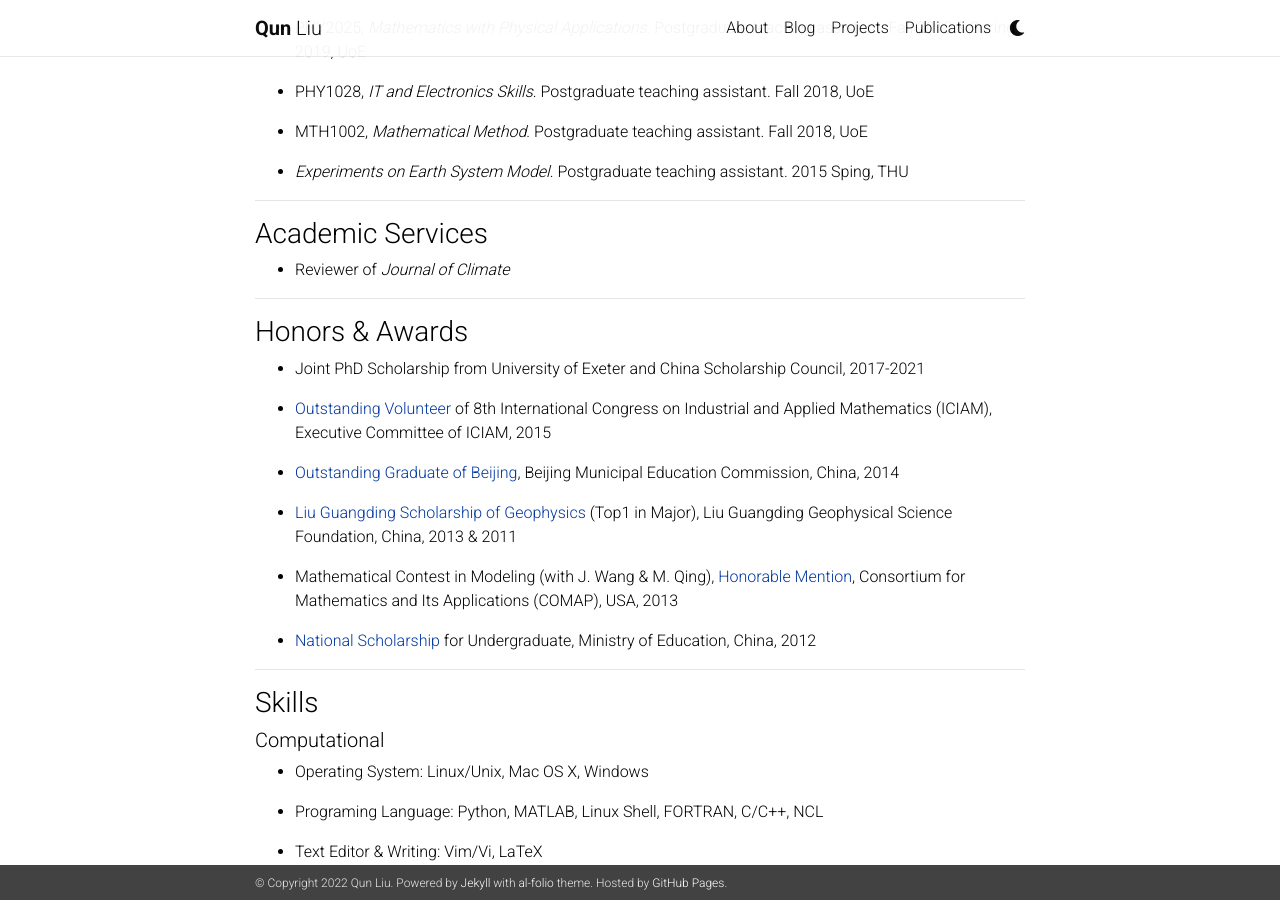
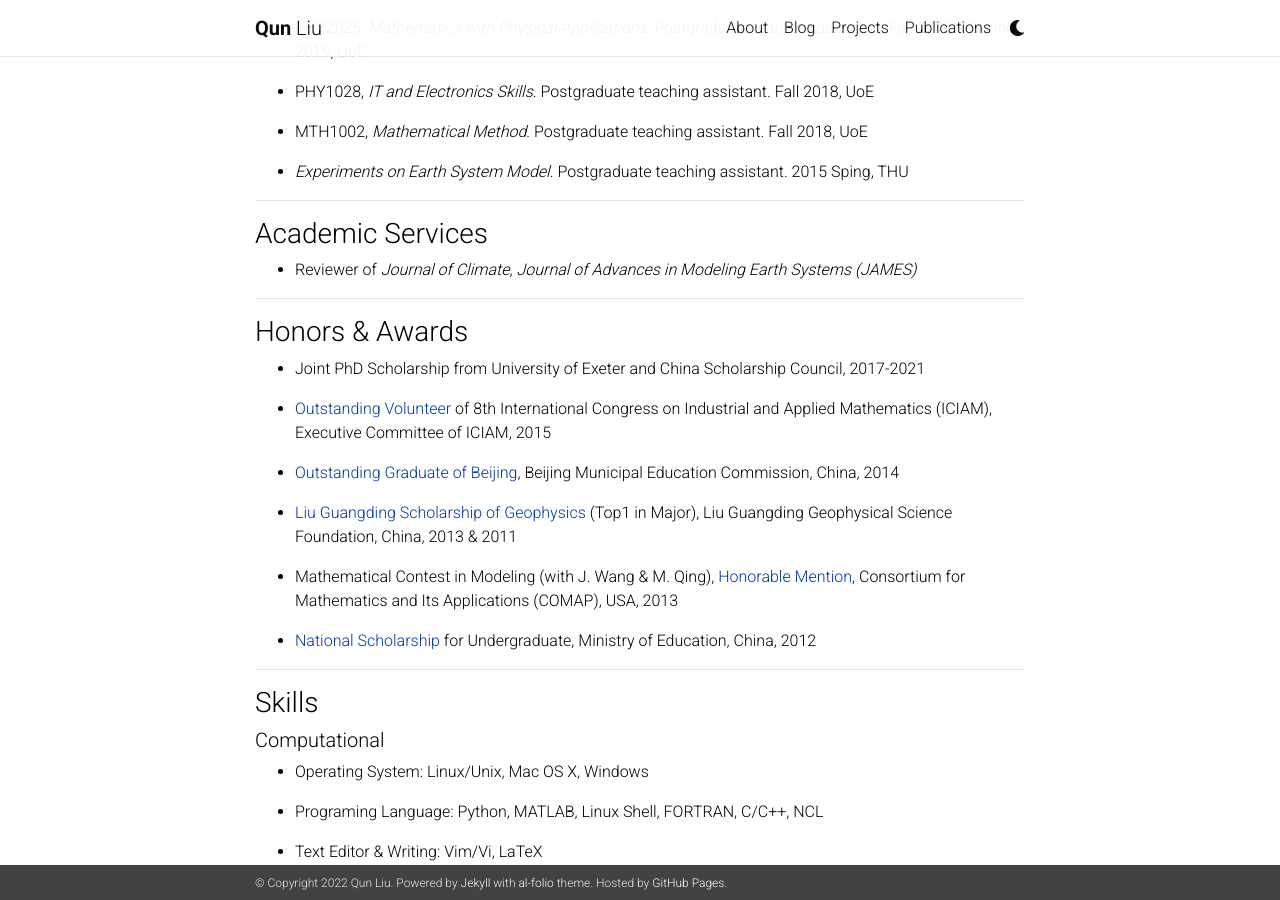
Before and after one commit to lqxyz/lqxyz.github.io, a Jekyll site: the page built from _pages/cv.md, in a window 1280 px wide and 900 px high, scrolled down 1167 px. Built offline with Jekyll 4.4.1, drawn with Linux system fonts in a browser that asks for light colours; nearby versions of some CDN libraries; comment, search, counter and statistics services are not loaded; a style sheet for code colours, icons or effects is not loaded.

Commit message:
update role as reviewer for JAMES

```diff
--- a/_pages/cv.md
+++ b/_pages/cv.md
@@ -59,7 +59,7 @@ nav: false # true
 * * *
 
 ### Academic Services
-* Reviewer of *Journal of Climate*
+* Reviewer of *Journal of Climate*, *Journal of Advances in Modeling Earth Systems (JAMES)*
 
 * * *
 
```
